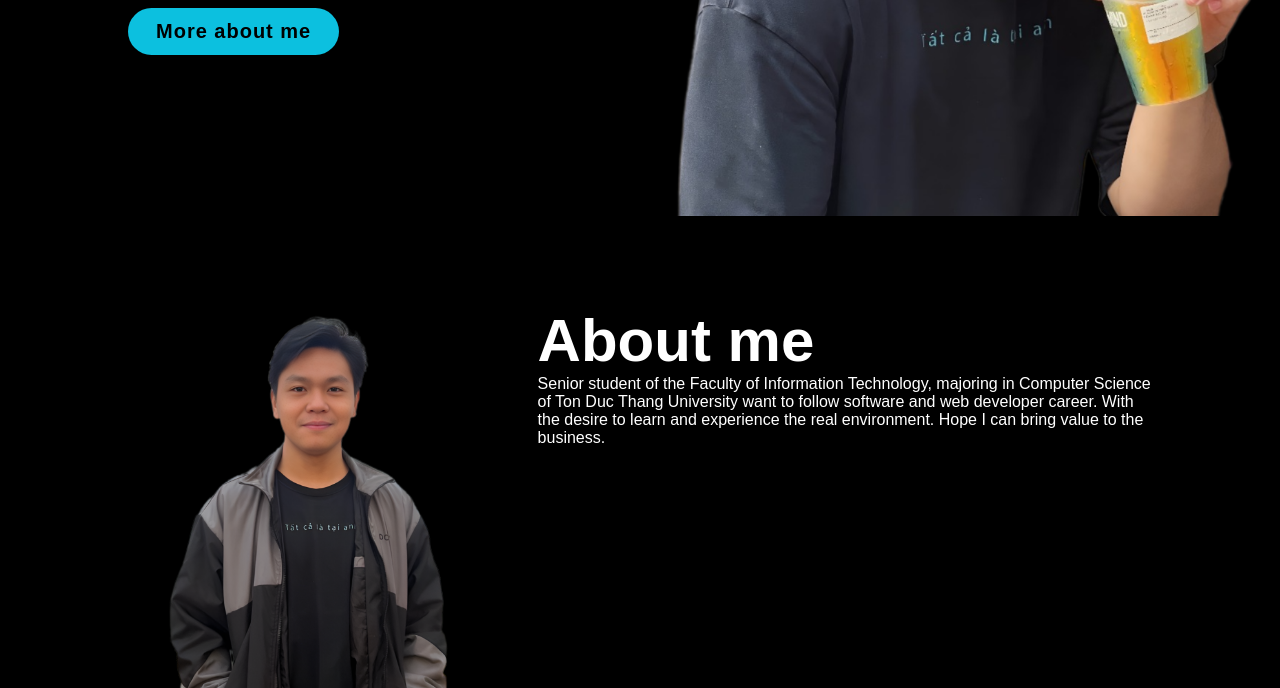
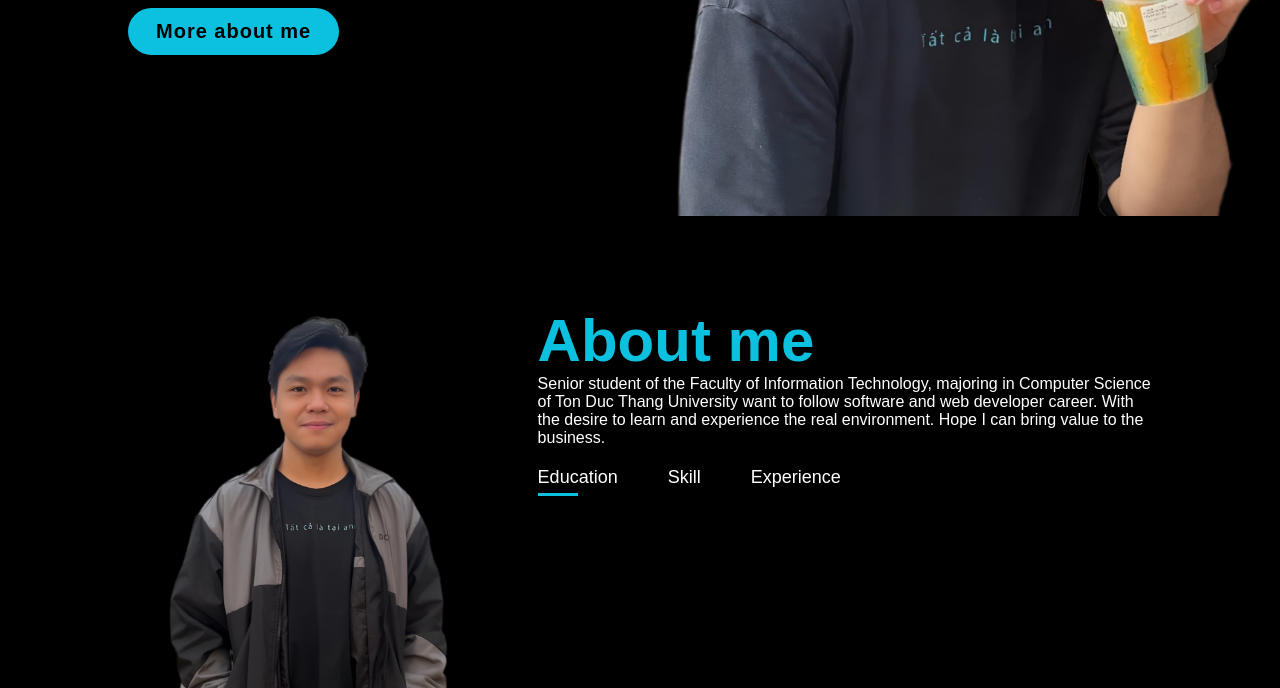
Before and after one commit to ducdungbui1712/personal_porfolio_website, a plain HTML site: page index.html in a window 1280 px wide. Shown: the part 584-1272 px from the top of the page. Drawn offline with nearby package versions, Linux system fonts and the light colour scheme.

Commit message:
About me tab 30% finished

```diff
--- a/index.html
+++ b/index.html
@@ -55,6 +55,14 @@
                         learn and experience the real environment. Hope
                         I can bring value to the business.
                         </p>
+                        <div class="tab-titles">
+                            <div class="tab-links active">Education</div>
+                            <div class="tab-links">Skill</div>
+                            <div class="tab-links">Experience</div>
+                        </div>
+                        <div class="tab-contents">
+
+                        </div>
                 </div>
             </div>
         </div>
--- a/style.css
+++ b/style.css
@@ -243,6 +243,39 @@ flex-wrap: wrap;
 }
 
 .about-col-2 h1 {
+    color: #0CC0DF;
     font-size: 60px;
     font-weight: 600;
 }
+
+.tab-titles {
+    display: flex;
+    margin: 20px 0 40px;
+}
+
+.tab-links {
+    margin-right: 50px;
+    font-size: 18px;
+    font-weight: 500;
+    cursor: pointer;
+    position: relative;
+}
+
+.tab-links::after{
+    content: '';
+    width: 0;
+    height: 3px;
+    left: 0;
+    bottom: -8px;
+    background: #0CC0DF;
+    transition: 0.5s;
+    position: absolute;
+}
+
+.tab-links.active::after {
+    width: 50%;
+}
+
+.tab-links:hover::after{
+    width: 50%;
+}
```
